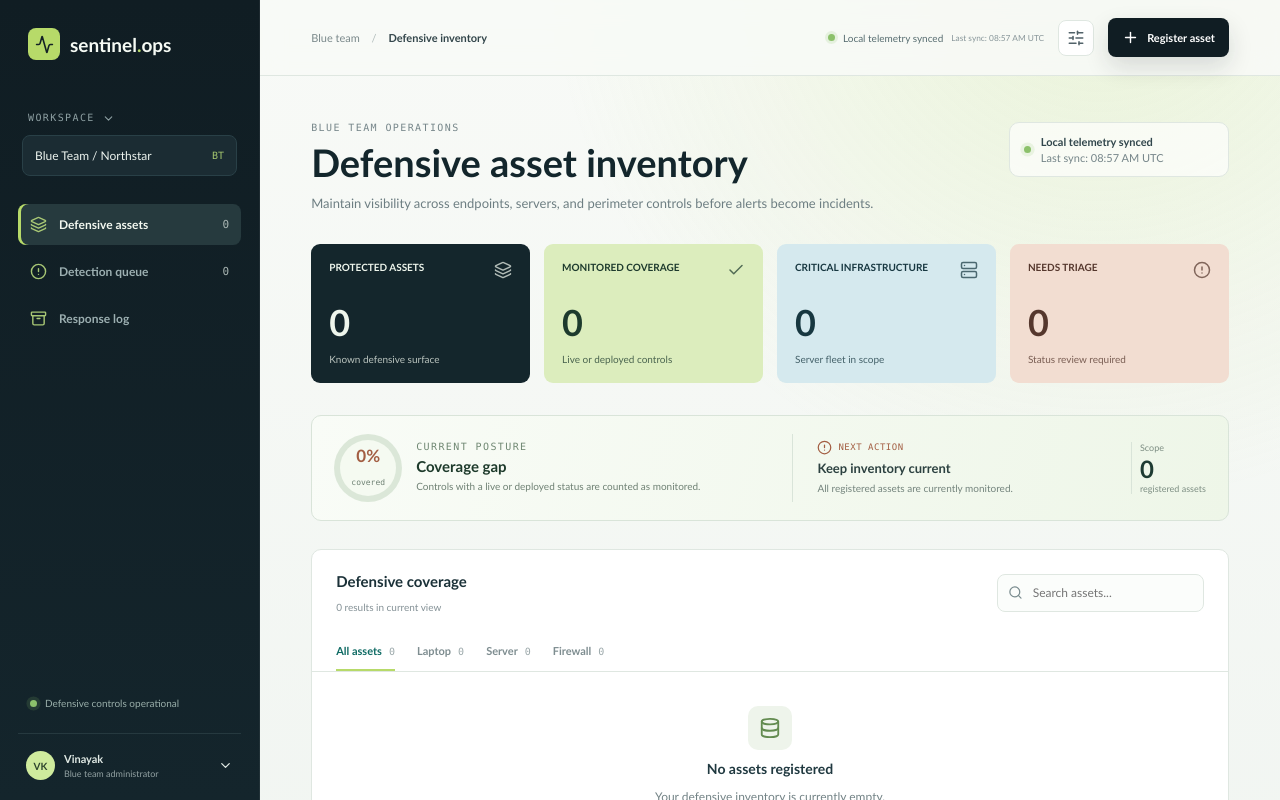
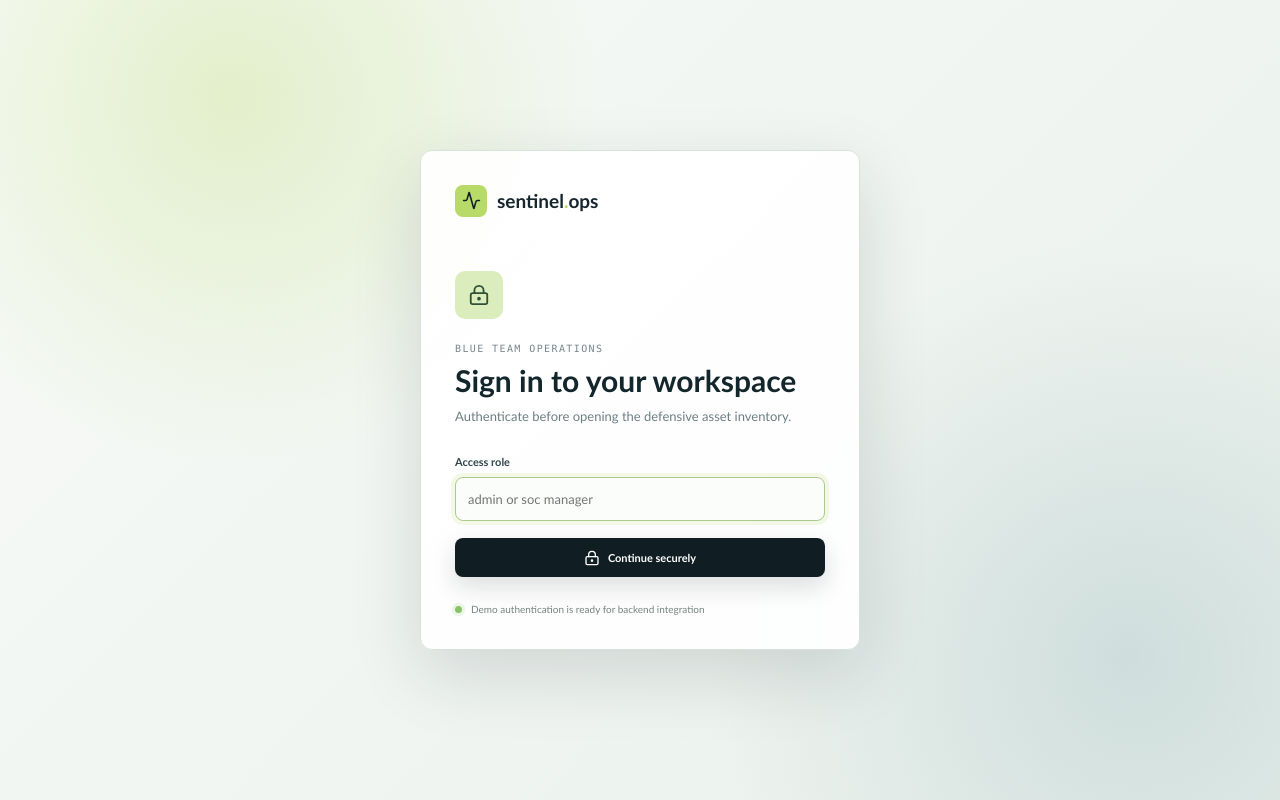
Before and after one commit to cyber5957/SOC-Incident-Asset-Management, a React (Vite) app in the folder frontend/: page / in a window 1280 px wide. Shown: the top 800 px of the page. Built offline with nearby package versions, Linux system fonts and the light colour scheme.

Commit message:
new file:   SOC Incident & Asset Management System/rbac.py

```diff
--- a/frontend/src/main.jsx
+++ b/frontend/src/main.jsx
@@ -12,6 +12,7 @@ import {
   FileJson,
   Laptop,
   Layers3,
+  LockKeyhole,
   Menu,
   Network,
   Plus,
@@ -133,6 +134,14 @@ function formatValue(value, suffix) {
 }
 
 function App() {
+  const [isAuthenticated, setIsAuthenticated] = useState(false);
+
+  return isAuthenticated
+    ? <DashboardApp />
+    : <AuthScreen onAuthenticated={() => setIsAuthenticated(true)} />;
+}
+
+function DashboardApp() {
   const [assets, setAssets] = useState(loadAssets);
   const [activeType, setActiveType] = useState('All assets');
   const [activeStatus, setActiveStatus] = useState('All statuses');
@@ -258,6 +267,48 @@ function App() {
         {selectedAsset && <AssetProfile asset={selectedAsset} onClose={() => setSelectedAsset(null)} onUpdate={updateAsset} />}
       </main>
     </div>
+  );
+}
+
+function AuthScreen({ onAuthenticated }) {
+  const [role, setRole] = useState('');
+  const [error, setError] = useState('');
+
+  function handleSubmit(event) {
+    event.preventDefault();
+    const normalizedRole = role.trim().toLowerCase();
+    if (normalizedRole === 'admin' || normalizedRole === 'soc manager') {
+      onAuthenticated();
+      return;
+    }
+    setError('Access is limited to admin or soc manager for this demo.');
+  }
+
+  return (
+    <main className="auth-shell">
+      <section className="auth-panel" aria-labelledby="auth-title">
+        <div className="auth-brand"><div className="brand-mark"><Activity size={19} /></div><span>sentinel<span className="brand-dot">.</span>ops</span></div>
+        <div className="auth-icon"><LockKeyhole size={22} /></div>
+        <p className="eyebrow">BLUE TEAM OPERATIONS</p>
+        <h1 id="auth-title">Sign in to your workspace</h1>
+        <p className="auth-copy">Authenticate before opening the defensive asset inventory.</p>
+        <form className="auth-form" onSubmit={handleSubmit}>
+          <label htmlFor="role">Access role</label>
+          <input
+            id="role"
+            value={role}
+            onChange={(event) => { setRole(event.target.value); setError(''); }}
+            placeholder="admin or soc manager"
+            autoComplete="username"
+            autoFocus
+            required
+          />
+          <button className="new-button auth-submit" type="submit"><LockKeyhole size={16} /> Continue securely</button>
+          {error && <p className="form-error" role="alert">{error}</p>}
+        </form>
+        <div className="auth-note"><span className="pulse" /> Demo authentication is ready for backend integration</div>
+      </section>
+    </main>
   );
 }
 
--- a/frontend/src/styles.css
+++ b/frontend/src/styles.css
@@ -184,6 +184,62 @@ nav { display: grid; gap: 6px; }
 }
 
 .main-content { flex: 1; min-width: 0; }
+
+.auth-shell {
+  min-height: 100vh;
+  display: grid;
+  place-items: center;
+  padding: 28px;
+  background:
+    radial-gradient(circle at 18% 12%, rgba(183, 218, 105, .3), transparent 29%),
+    radial-gradient(circle at 88% 82%, rgba(77, 134, 145, .18), transparent 32%),
+    linear-gradient(135deg, #f8faf7 0%, #e9f0eb 100%);
+}
+
+.auth-panel {
+  width: min(100%, 440px);
+  padding: 34px;
+  border: 1px solid #d7e2da;
+  border-radius: 12px;
+  background: rgba(255, 255, 255, .91);
+  box-shadow: 0 24px 70px rgba(20, 38, 44, .14);
+  animation: auth-rise .4s ease both;
+}
+
+.auth-brand {
+  display: flex;
+  align-items: center;
+  gap: 10px;
+  margin-bottom: 54px;
+  color: var(--ink);
+  font-size: 19px;
+  font-weight: 800;
+}
+
+.auth-icon {
+  width: 48px;
+  height: 48px;
+  display: grid;
+  place-items: center;
+  margin-bottom: 24px;
+  border-radius: 10px;
+  background: #dcedbd;
+  color: #315038;
+}
+
+.auth-panel h1 { margin: 0 0 10px; color: #13262c; font-size: 30px; line-height: 1.08; }
+.auth-copy { margin: 0; color: #6d7e82; font-size: 13px; line-height: 1.6; }
+.auth-form { display: grid; gap: 9px; margin-top: 28px; }
+.auth-form label { color: #31464c; font-size: 11px; font-weight: 800; }
+.auth-form input { min-height: 44px; border: 1px solid var(--line); border-radius: 8px; padding: 0 12px; outline: 0; color: var(--ink); background: #fbfdfb; font-size: 13px; }
+.auth-form input:focus { border-color: #abc989; box-shadow: 0 0 0 4px rgba(183, 218, 105, .16); }
+.auth-submit { width: 100%; margin-top: 8px; }
+.auth-note { display: flex; align-items: center; gap: 9px; margin-top: 26px; color: #74847d; font-size: 10px; }
+
+@keyframes auth-rise {
+  from { opacity: 0; transform: translateY(10px); }
+  to { opacity: 1; transform: translateY(0); }
+}
 
 .mobile-menu {
   display: none;
```
Also changed, not shown: 2 other files (tests, documents, lock files or other folders).
